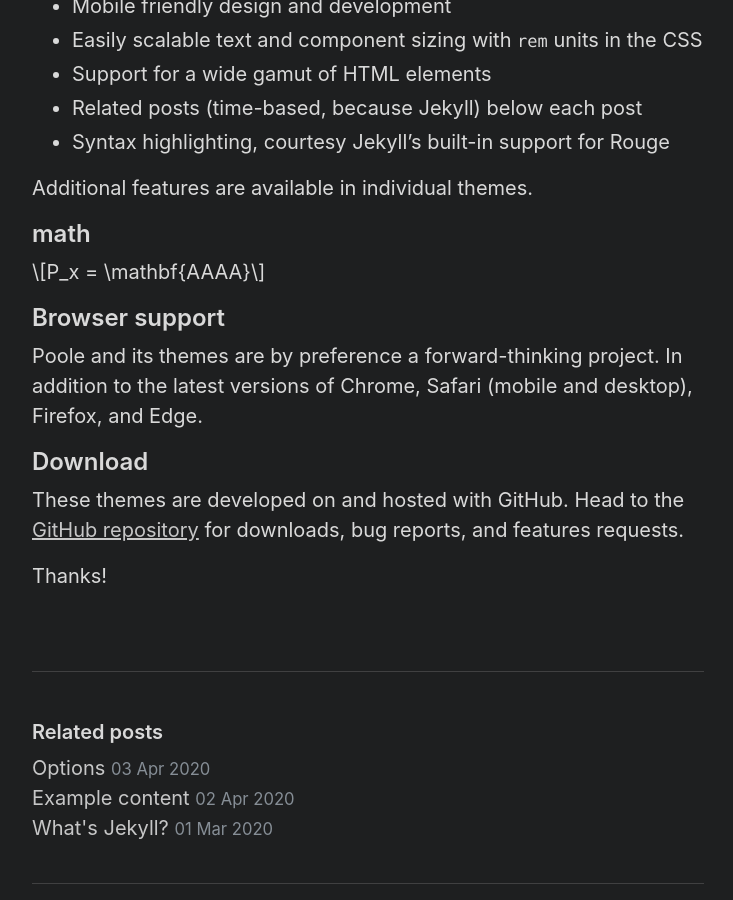
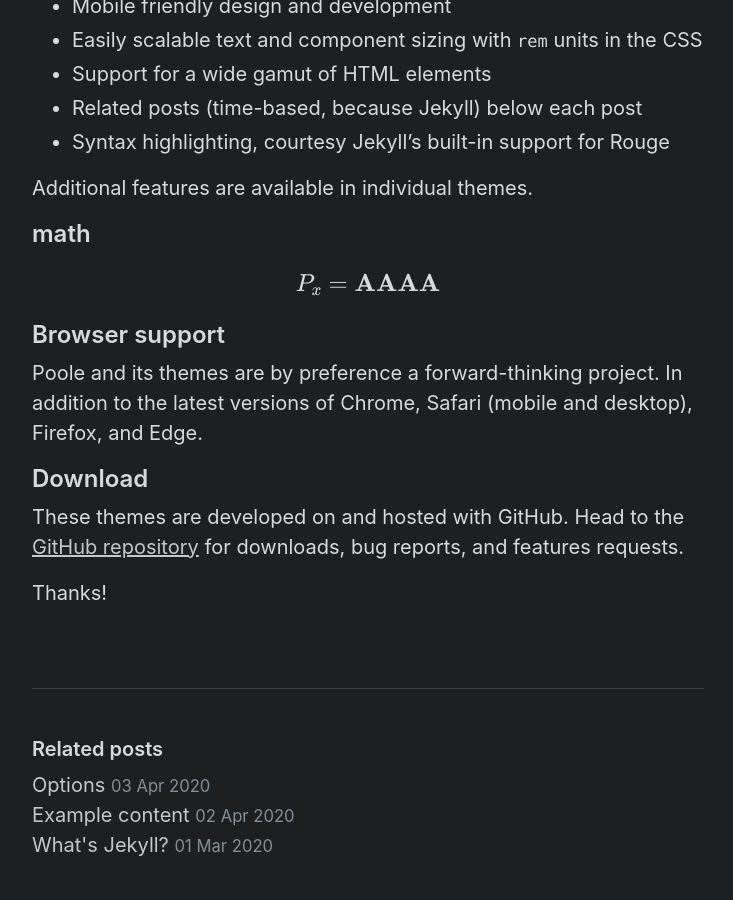
Before and after one commit to mawjdgus0812/mawjdgus0812.github.io, a Jekyll site: the page built from _posts/2020-04-04-introduction.md, in a window 1280 px wide and 900 px high, scrolled down 955 px. Shown: the whole window, without its empty margins (272-1005 px from the left). Built offline with Jekyll 4.4.1, drawn with Linux system fonts in a browser that asks for light colours; formulas are drawn with MathJax 3; part of the change alters nothing that is shown.

```diff
--- a/_posts/2020-04-04-introduction.md
+++ b/_posts/2020-04-04-introduction.md
@@ -1,6 +1,12 @@
 ---
 layout: post
 title: Introduction
+tags:
+  - Blog
+  - MathJax
+  - Jekyll
+  - LaTeX
+use_math: true
 ---
 
 *The Strange Case of Dr. Jekyll and Mr. Hyde* tells the story of a lawyer investigating the connection of two persons, Dr. Henry Jekyll and Mr. Edward Hyde. Chief among the novel's supporting cast is a man by the name of Mr. Poole, Dr. Jekyll's loyal butler.
```
